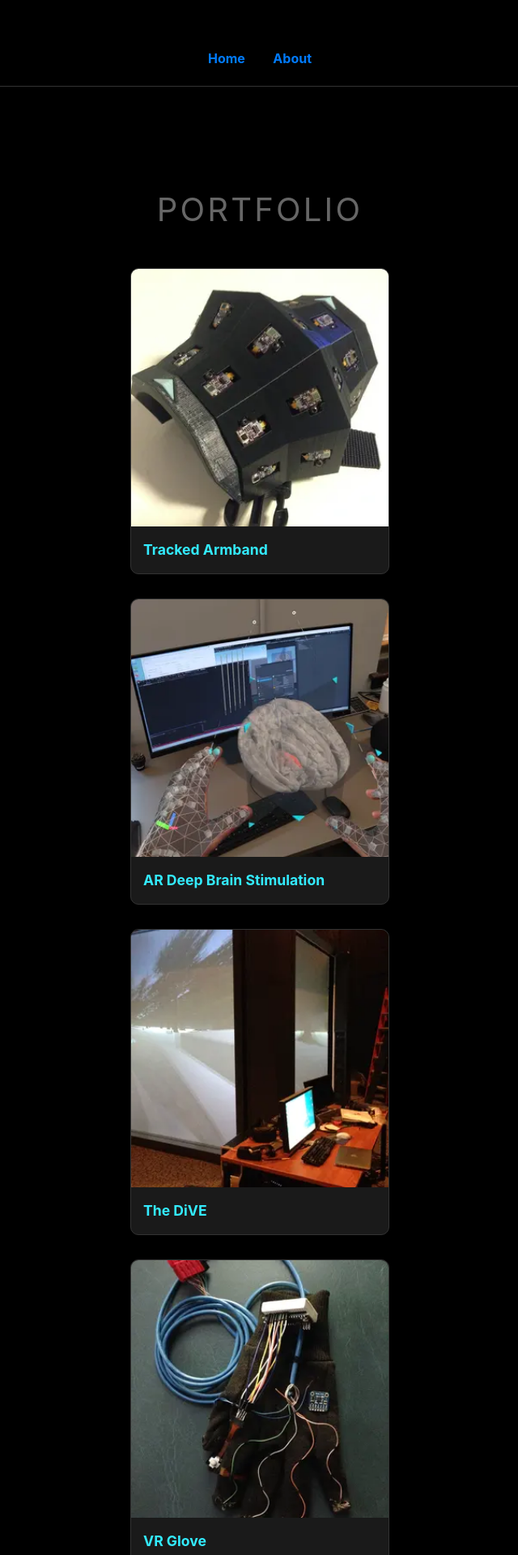
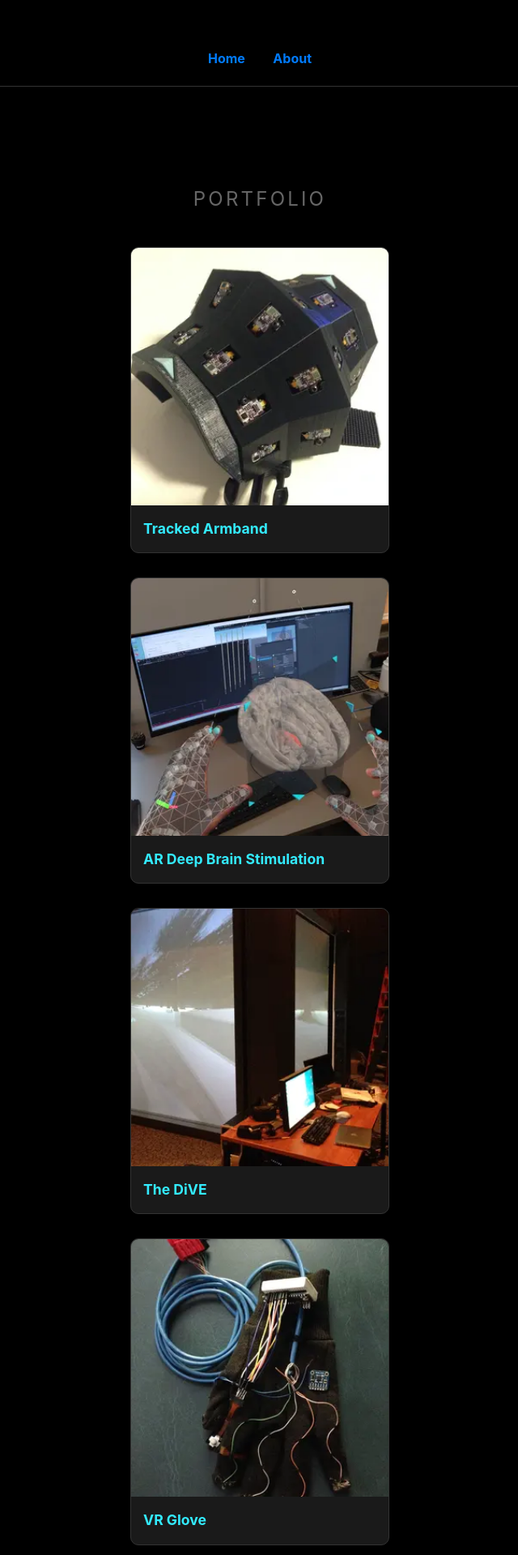
Before and after one commit to tenorvis/portfolio, a Jekyll site: the page built from index.html, in a window 1280 px wide. Shown: the top 1920 px of the page at 81% size, without its empty margins (319-959 px from the left). Built offline with Jekyll 4.4.1, drawn with Linux system fonts in a browser that asks for light colours.

Commit message:
Portfolio label css edit 2

```diff
--- a/assets/css/style.css
+++ b/assets/css/style.css
@@ -79,13 +79,14 @@ nav a {
 
 .portfolio-label {
     text-align: center;
-    font-size: 2.5rem;       /* Smaller and less aggressive than a main title */
-    color: #666;             /* Muted grey color for a cleaner, understated look */
-    font-weight: 400;        /* Normal weight */
+    /* 'clamp' allows the text to scale between a min and max size */
+    font-size: clamp(1rem, 2vw + 0.5rem, 1.5rem);
+    color: #666;
+    font-weight: 400;
     text-transform: uppercase;
-    letter-spacing: 0.2rem;  /* Wide spacing gives it a modern, techy feel */
-    margin-top: 50px;
-    margin-bottom: 30px;
+    letter-spacing: 0.2rem;
+    margin-top: clamp(30px, 5vw, 50px);      /* Scales the top margin */
+    margin-bottom: clamp(20px, 3vw, 30px);   /* Scales the bottom margin */
 }
 
 /* --- Project Page Layout --- */
```
